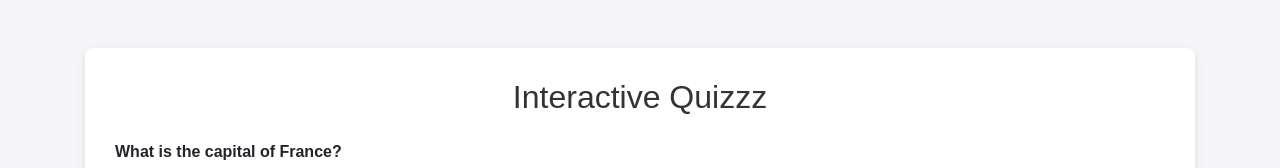
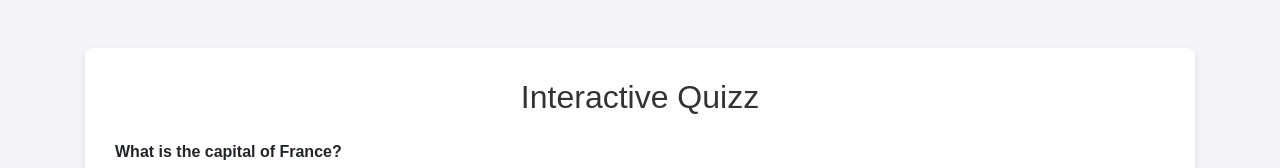
Before and after one commit to Balamurugan2004m/INTERACTIVE-QUIZ-APPLICATION, a plain HTML site: page index.html in a window 1280 px wide. Shown: the top 168 px of the page. Drawn offline with nearby package versions, Linux system fonts and the light colour scheme.

Commit message:
Update index.html

```diff
--- a/index.html
+++ b/index.html
@@ -10,7 +10,7 @@
 <body>
     <div class="container mt-5">
         <div class="quiz-container">
-            <h2 class="text-center">Interactive Quizzz</h2>
+            <h2 class="text-center">Interactive Quizz</h2>
             <div id="question-box" class="mt-4"></div>
             <div class="text-center mt-3">
                 <button id="next-btn" class="btn btn-primary">Next</button>
```
